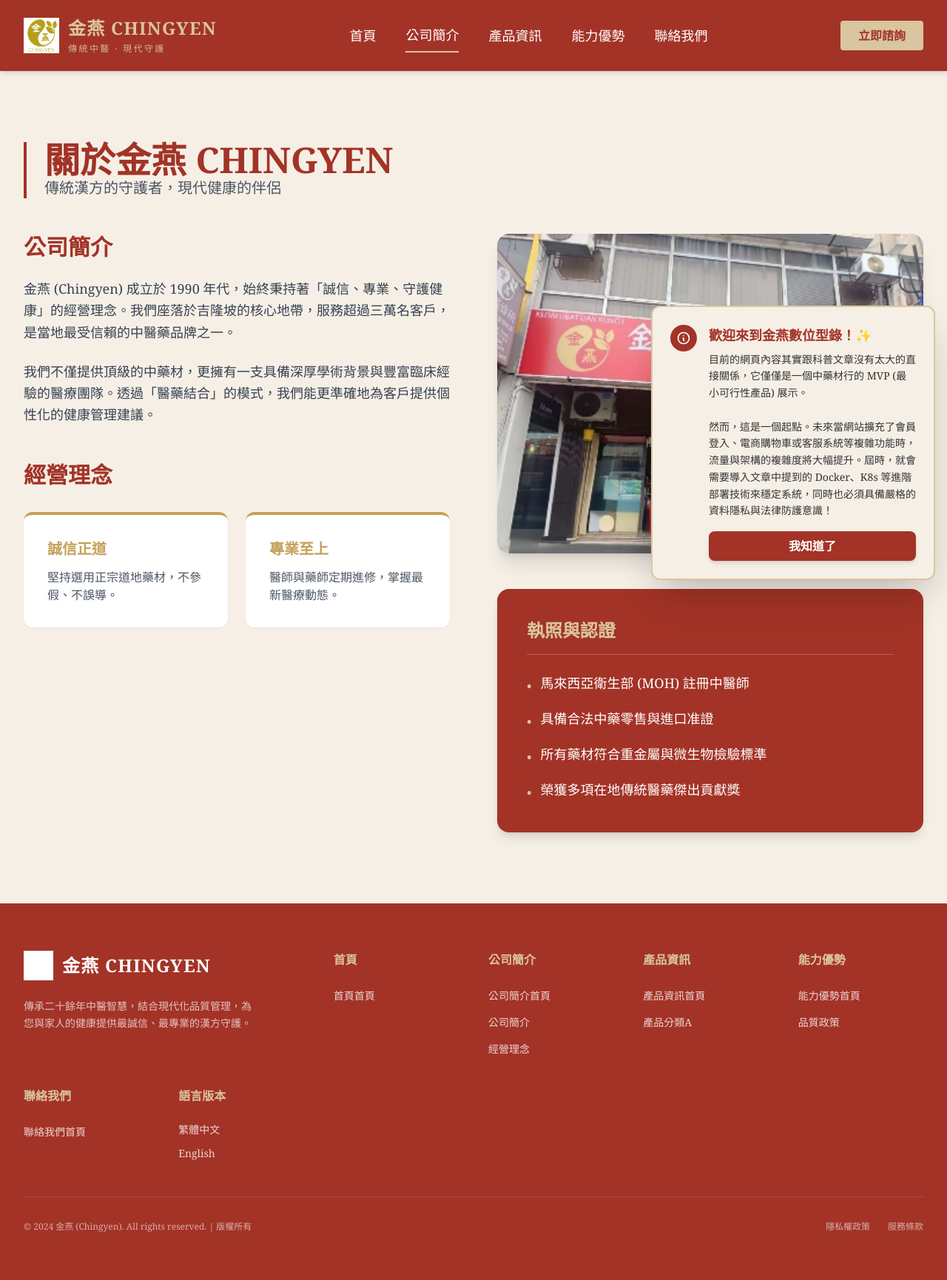
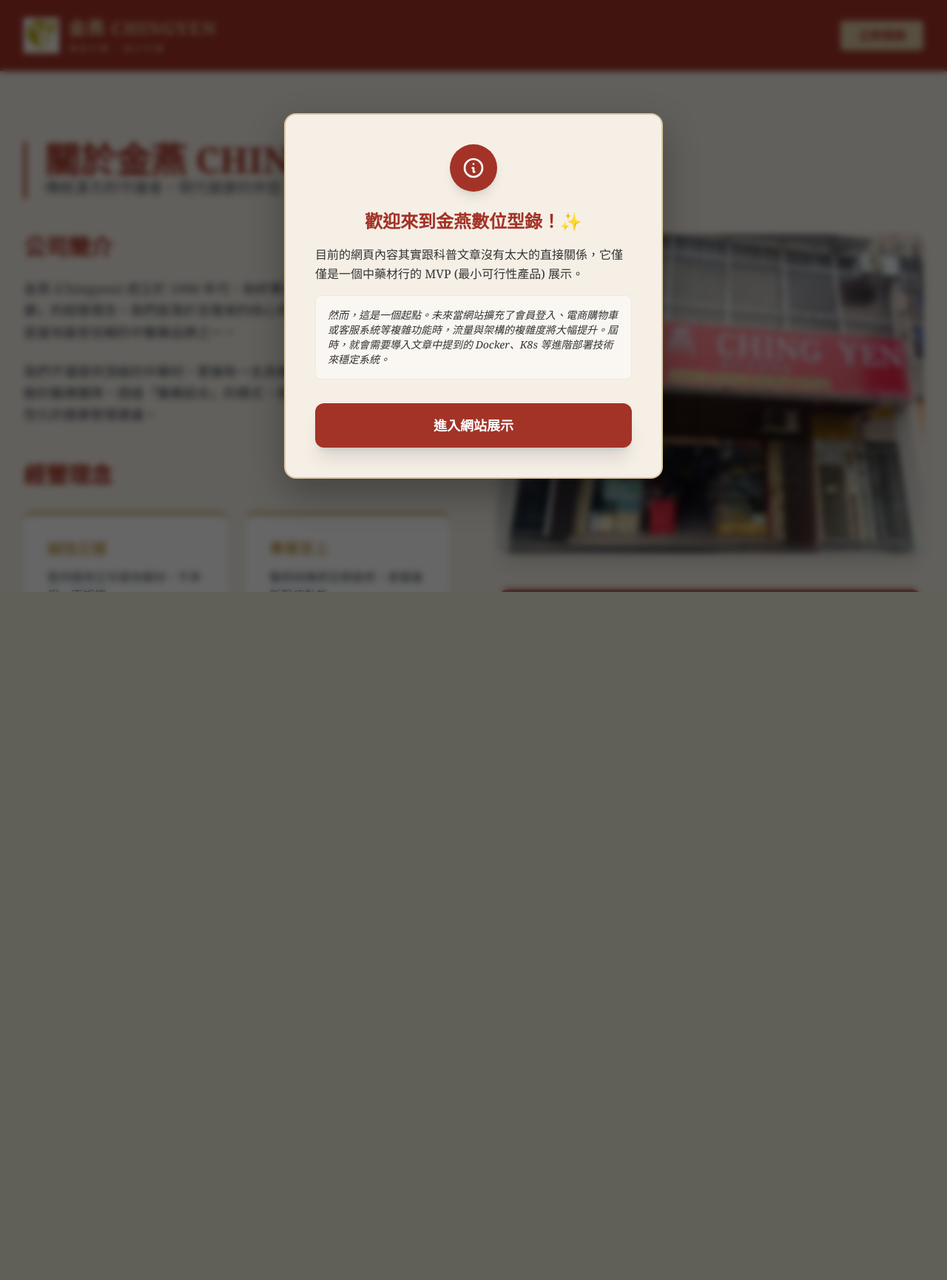
Before and after one commit to wangwang0204/chingyen-web, a FastAPI app: page /about in a window 1280 px wide. Shown: the whole page at 74% size. After the commit the page ends 800 px from the top, so only its background shows below. Run offline with FastAPI, Linux system fonts and the light colour scheme; data that the repository does not hold is empty; some libraries are stand-ins or nearby versions.

Commit message:
feat: move presentation modal to center with backdrop for better visibility

```diff
--- a/database.py
+++ b/database.py
@@ -4,13 +4,25 @@
 from sqlalchemy.orm import sessionmaker, Session
 from sqlalchemy.orm import DeclarativeBase
 
-# Get absolute path for the database file
+# Get absolute path for the default SQLite database file
 BASE_DIR = Path(__file__).resolve().parent
 DB_PATH = BASE_DIR / "chingyen.db"
-SQLALCHEMY_DATABASE_URL = f"sqlite:///{DB_PATH}"
+
+# Prioritize DATABASE_URL from environment (e.g., PostgreSQL for production)
+# Fallback to local SQLite for development
+SQLALCHEMY_DATABASE_URL = os.getenv("DATABASE_URL")
+if SQLALCHEMY_DATABASE_URL and SQLALCHEMY_DATABASE_URL.startswith("postgres://"):
+    # Fix for SQLAlchemy 1.4+ compatibility with Heroku/Vercel postgres URL
+    SQLALCHEMY_DATABASE_URL = SQLALCHEMY_DATABASE_URL.replace("postgres://", "postgresql://", 1)
+
+if not SQLALCHEMY_DATABASE_URL:
+    SQLALCHEMY_DATABASE_URL = f"sqlite:///{DB_PATH}"
+
+# For SQLite, we need check_same_thread: False. For others, it's not needed.
+connect_args = {"check_same_thread": False} if SQLALCHEMY_DATABASE_URL.startswith("sqlite") else {}
 
 engine = create_engine(
-    SQLALCHEMY_DATABASE_URL, connect_args={"check_same_thread": False}
+    SQLALCHEMY_DATABASE_URL, connect_args=connect_args
 )
 SessionLocal = sessionmaker(autocommit=False, autoflush=False, bind=engine)
 
--- a/templates/base.html
+++ b/templates/base.html
@@ -184,32 +184,53 @@
 
     <script src="/static/js/main.js"></script>
 
-    <!-- Floating Disclaimer Modal -->
+    <!-- Centered Disclaimer Modal -->
     <div x-data="{ showGuide: true }"
          x-show="showGuide"
-         x-transition:enter="transition ease-out duration-300"
-         x-transition:enter-start="opacity-0 transform translate-y-8"
-         x-transition:enter-end="opacity-100 transform translate-y-0"
-         x-transition:leave="transition ease-in duration-200"
-         x-transition:leave-start="opacity-100 transform translate-y-0"
-         x-transition:leave-end="opacity-0 transform translate-y-8"
-         class="fixed bottom-4 right-4 z-[9999] w-[calc(100%-2rem)] mx-4 md:mx-0 md:max-w-sm bg-brand-beige p-6 rounded-xl border-2 border-brand-khaki shadow-2xl"
+         class="fixed inset-0 z-[9999] flex items-center justify-center p-4 overflow-x-hidden overflow-y-auto"
          x-cloak>
-        <div class="flex items-start gap-4">
-            <div class="bg-brand-red text-white p-2 rounded-full shrink-0">
-                <svg xmlns="http://www.w3.org/2000/svg" class="h-5 w-5" fill="none" viewBox="0 0 24 24" stroke="currentColor">
-                    <path stroke-linecap="round" stroke-linejoin="round" stroke-width="2" d="M13 16h-1v-4h-1m1-4h.01M21 12a9 9 0 11-18 0 9 9 0 0118 0z" />
-                </svg>
-            </div>
-            <div>
-                <h3 class="text-brand-red font-bold text-lg mb-2">歡迎來到金燕數位型錄！✨</h3>
-                <p class="text-brand-gray text-sm leading-relaxed mb-4">
-                    目前的網頁內容其實跟科普文章沒有太大的直接關係，它僅僅是一個中藥材行的 MVP (最小可行性產品) 展示。<br><br>
-                    然而，這是一個起點。未來當網站擴充了會員登入、電商購物車或客服系統等複雜功能時，流量與架構的複雜度將大幅提升。屆時，就會需要導入文章中提到的 Docker、K8s 等進階部署技術來穩定系統，同時也必須具備嚴格的資料隱私與法律防護意識！
-                </p>
+
+        <!-- Backdrop -->
+        <div x-show="showGuide"
+             x-transition:enter="transition ease-out duration-300"
+             x-transition:enter-start="opacity-0"
+             x-transition:enter-end="opacity-100"
+             x-transition:leave="transition ease-in duration-200"
+             x-transition:leave-start="opacity-100"
+             x-transition:leave-end="opacity-0"
+             class="fixed inset-0 bg-black/60 backdrop-blur-sm"></div>
+
+        <!-- Modal Card -->
+        <div x-show="showGuide"
+             x-transition:enter="transition ease-out duration-300"
+             x-transition:enter-start="opacity-0 scale-95 translate-y-4"
+             x-transition:enter-end="opacity-100 scale-100 translate-y-0"
+             x-transition:leave="transition ease-in duration-200"
+             x-transition:leave-start="opacity-100 scale-100 translate-y-0"
+             x-transition:leave-end="opacity-0 scale-95 translate-y-4"
+             class="relative w-full max-w-lg bg-brand-beige p-8 md:p-10 rounded-2xl border-2 border-brand-khaki shadow-[0_20px_50px_rgba(0,0,0,0.3)]">
+
+            <div class="text-center">
+                <div class="bg-brand-red text-white w-16 h-16 rounded-full flex items-center justify-center mx-auto mb-6 shadow-lg">
+                    <svg xmlns="http://www.w3.org/2000/svg" class="h-8 w-8" fill="none" viewBox="0 0 24 24" stroke="currentColor">
+                        <path stroke-linecap="round" stroke-linejoin="round" stroke-width="2" d="M13 16h-1v-4h-1m1-4h.01M21 12a9 9 0 11-18 0 9 9 0 0118 0z" />
+                    </svg>
+                </div>
+
+                <h3 class="text-brand-red font-bold text-2xl mb-4">歡迎來到金燕數位型錄！✨</h3>
+
+                <div class="text-brand-gray text-left text-base leading-relaxed space-y-4 mb-8">
+                    <p>
+                        目前的網頁內容其實跟科普文章沒有太大的直接關係，它僅僅是一個中藥材行的 MVP (最小可行性產品) 展示。
+                    </p>
+                    <p class="bg-white/50 p-4 rounded-lg border border-brand-khaki/30 italic text-sm">
+                        然而，這是一個起點。未來當網站擴充了會員登入、電商購物車或客服系統等複雜功能時，流量與架構的複雜度將大幅提升。屆時，就會需要導入文章中提到的 Docker、K8s 等進階部署技術來穩定系統。
+                    </p>
+                </div>
+
                 <button @click="showGuide = false"
-                        class="w-full bg-brand-red text-white font-bold py-2 px-6 rounded-lg hover:bg-brand-gold transition-all active:scale-95 shadow-md">
-                    我知道了
+                        class="w-full bg-brand-red text-white font-bold py-4 px-8 rounded-xl hover:bg-brand-gold transition-all active:scale-95 shadow-xl text-lg">
+                    進入網站展示
                 </button>
             </div>
         </div>
```
